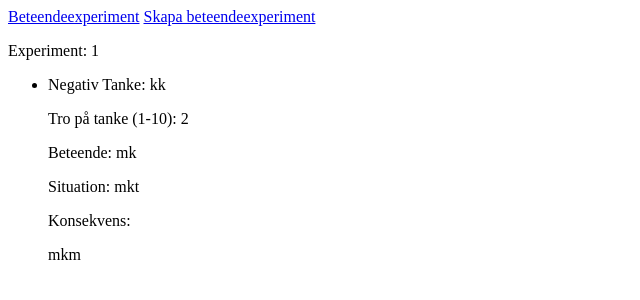
After one commit to MamduhKod/KBT, a Django app: page /1/ in a window 1280 px wide. The commit adds this page. Shown: the top 300 px of the page, without its empty margins (0-640 px from the left). Run offline with Django 5.2, Linux system fonts and the light colour scheme; data comes from the database, SQL or seed files in the repository; both versions use the stored data as it was after the commit.

Commit message:
fixed index and detail view

```diff
--- a/kbt_app/experiments/admin.py
+++ b/kbt_app/experiments/admin.py
@@ -1,7 +1,8 @@
 from django.contrib import admin
 
-from .models import ExperimentPlan
+from .models import ExperimentPlan, ExperimentResultat
 
 # Register your models here.
 
 admin.site.register(ExperimentPlan)
+admin.site.register(ExperimentResultat)
--- a/kbt_app/experiments/models.py
+++ b/kbt_app/experiments/models.py
@@ -20,6 +20,9 @@ class ExperimentPlan(models.Model):
         help_text="Var kan du testa din tanke?")
     Konsekvens = models.CharField(max_length=100,
         help_text="Vad tror du kommer hända?")
+
+
+
 class ExperimentResultat(models.Model):
     Experiment = models.ForeignKey(ExperimentPlan, on_delete=models.CASCADE)
     resultat = models.CharField(max_length=300,help_text="Vad hände?")
--- /dev/null
+++ b/kbt_app/experiments/templates/experiments/base.html
@@ -0,0 +1,5 @@
+<p>
+<a href="{% url 'Index' %}">Beteendeexperiment</a>
+<a href="{% url 'Skapa' %}">Skapa beteendeexperiment</a>
+</p>
+{% block content %}{% endblock content %}
--- /dev/null
+++ b/kbt_app/experiments/templates/experiments/experiment_detail.html
@@ -0,0 +1,15 @@
+{% extends "experiments/base.html" %}
+{% block content %}
+
+<p>Experiment: {{ detail.id }}</p>
+
+<ul>
+    <li>
+    <p>Negativ Tanke: {{ detail.negativ_tanke }}</p>
+    <p>Tro på tanke (1-10): {{ detail.tro_pre }}</p>
+    <p>Beteende: {{ detail.Beteende }}</p>
+    <p>Situation: {{detail.Situation }}</p>
+    <p>Konsekvens: {{ detail.Konsekvens|linebreaks }}</p>
+</ul>
+
+    {% endblock content %}
--- a/kbt_app/experiments/templates/experiments/tanke_form.html
+++ b/kbt_app/experiments/templates/experiments/tanke_form.html
@@ -1,3 +1,5 @@
+{% extends "experiments/base.html" %}
+{% block content %}
 <h1>Beteendeexperiment</h1>
 <h2>Vilken tanke vill du testa?</h2>
 <h3>Fyll i en negativ automatisk tanke som du vill testa. </h3>
@@ -8,3 +10,4 @@
   {{ form.as_p }}
   <button type="submit">Se ditt experiment</button>
 </form>
+{% endblock content %}
--- a/kbt_app/experiments/urls.py
+++ b/kbt_app/experiments/urls.py
@@ -5,6 +5,7 @@ from .views import ExperimentPlanView, ExperimentResultatView
 
 urlpatterns = [
     path("", views.Index, name="Index"),
+    path('<int:experiment_id>/',views.Detail, name='Detail'),
     path("skapa/",ExperimentPlanView.as_view(), name="Skapa"),
     path('<int:experiment_id>/record_result/', ExperimentResultatView.as_view(), name='Klart_experiment'),
     path('<int:experiment_id>/record_result/result', views.Resultat, name='Resultat'),
--- a/kbt_app/experiments/views.py
+++ b/kbt_app/experiments/views.py
@@ -1,7 +1,7 @@
 from .models import ExperimentPlan, ExperimentResultat
 from django.views.generic import CreateView
 from django.urls import reverse_lazy
-from django.shortcuts import render, redirect
+from django.shortcuts import render, redirect, get_object_or_404
 
 
 # Create your views here.
@@ -11,10 +11,16 @@ def Index(request):
     context = {'experiments': experiments}
     return render(request, 'experiments/index.html', context)
 
+def Detail(request,experiment_id):
+    experiment = get_object_or_404(ExperimentPlan, pk=experiment_id)
+    context = {'detail': experiment}
+    return render(request, 'experiments/experiment_detail.html',context)
+
+
 class ExperimentPlanView(CreateView):
     model = ExperimentPlan
     fields = ["negativ_tanke","tro_pre","datum","Beteende","Situation","Konsekvens"]
-
+    success_url = reverse_lazy('Index')
 
     def get(self, request, *args, **kwargs):
      context = {}
--- a/kbt_app/kbt_app/urls.py
+++ b/kbt_app/kbt_app/urls.py
@@ -18,6 +18,6 @@ from django.contrib import admin
 from django.urls import path, include
 
 urlpatterns = [
-    path('experiments/', include("experiments.urls")),
     path('admin/', admin.site.urls),
+     path('', include("experiments.urls")),
 ]
```
Also changed, not shown: kbt_app/experiments/templates/experiments/Index.html (+11 -10 lines), kbt_app/db.sqlite3, kbt_app/experiments/readme.md (added).
